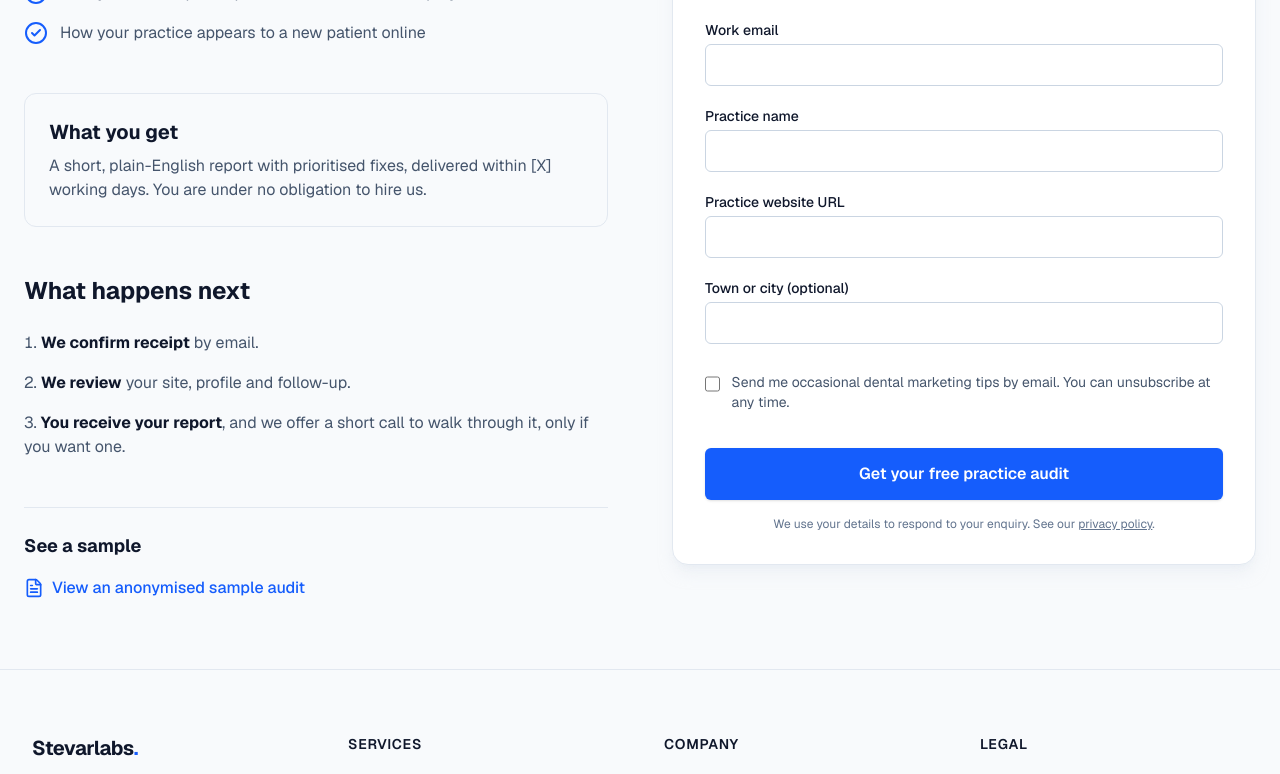
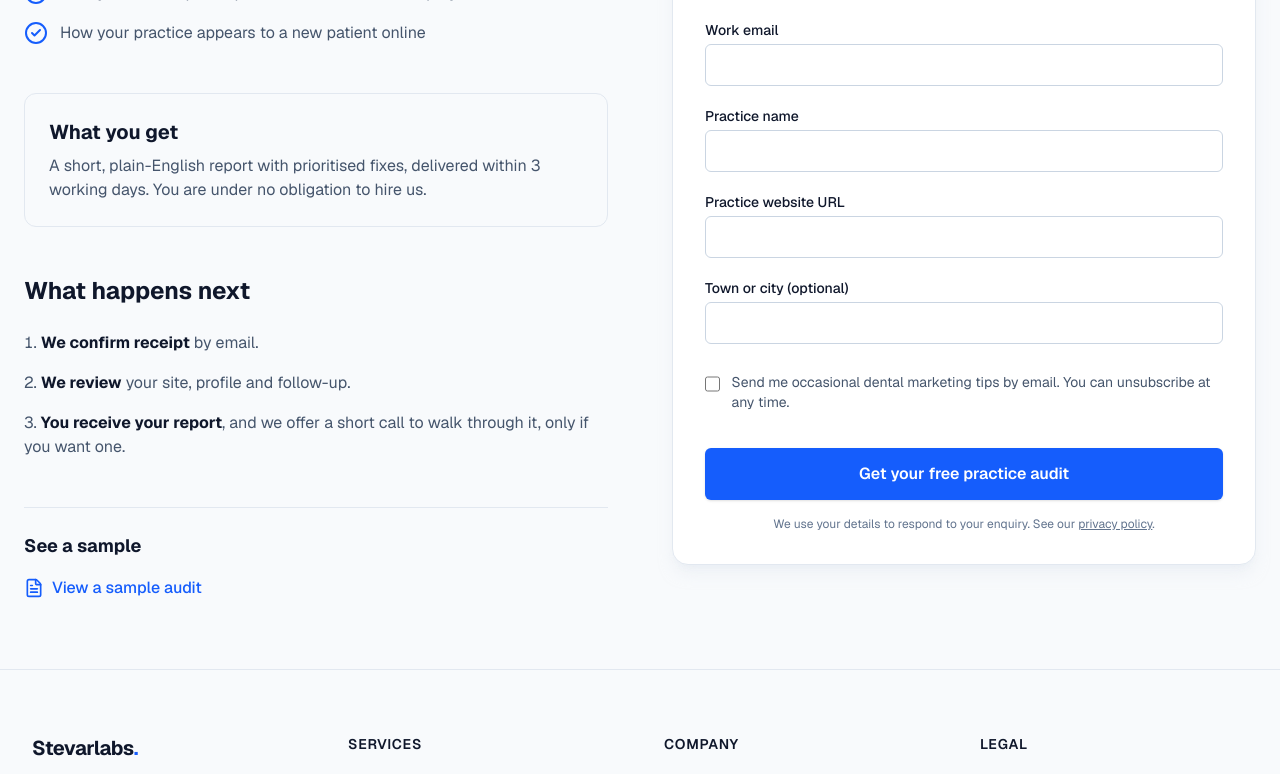
Before and after one commit to Captain-Carl-Larc/stevarlabs, a Next.js app: page /free-audit in a window 1280 px wide. Shown: the part 541-1315 px from the top of the page. Built offline with nearby package versions, Linux system fonts and the light colour scheme; no server answers.

Commit message:
fix :missing documents upload

```diff
--- a/src/components/client/free-audit/AuditDetails.tsx
+++ b/src/components/client/free-audit/AuditDetails.tsx
@@ -35,7 +35,7 @@ export default function AuditDetails() {
       <div className="bg-slate-50 dark:bg-slate-900/50 p-6 border border-slate-200 dark:border-slate-800 rounded-xl">
         <h2 className="mb-2 font-bold text-slate-900 dark:text-white text-xl">What you get</h2>
         <p className="text-slate-600 dark:text-slate-400">
-          A short, plain-English report with prioritised fixes, delivered within [X] working days. You are under no obligation to hire us.
+          A short, plain-English report with prioritised fixes, delivered within 3 working days. You are under no obligation to hire us.
         </p>
       </div>
 
@@ -52,7 +52,7 @@ export default function AuditDetails() {
         <h2 className="mb-4 font-bold text-slate-900 dark:text-white text-lg">See a sample</h2>
         <Link href="/sample-audit.pdf" target="_blank" rel="noopener noreferrer" className="inline-flex items-center font-medium text-blue-600 hover:text-blue-800 dark:hover:text-blue-300 dark:text-blue-400 transition-colors">
           <FileText className="mr-2 w-5 h-5" />
-          View an anonymised sample audit
+          View a sample audit
         </Link>
       </div>
     </div>
```
Also changed, not shown: 1 other file (tests, documents, lock files or other folders).
